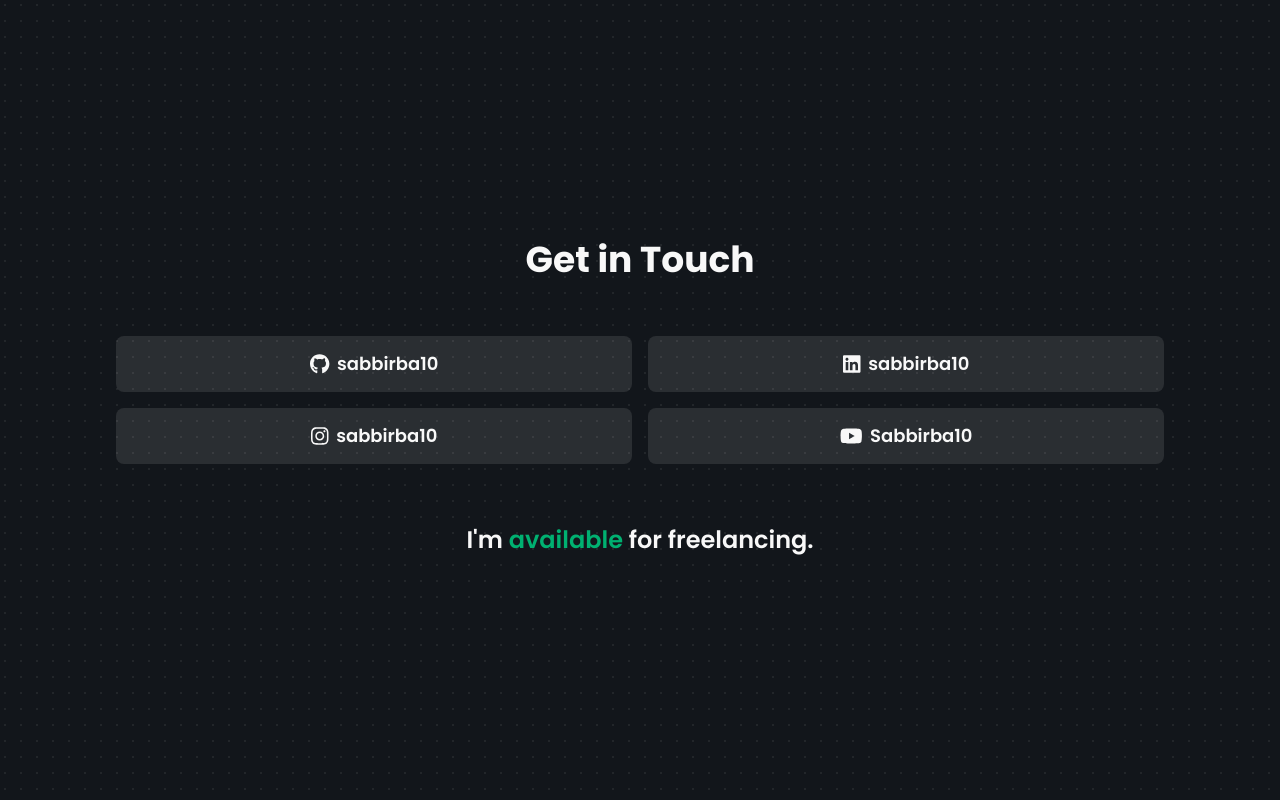
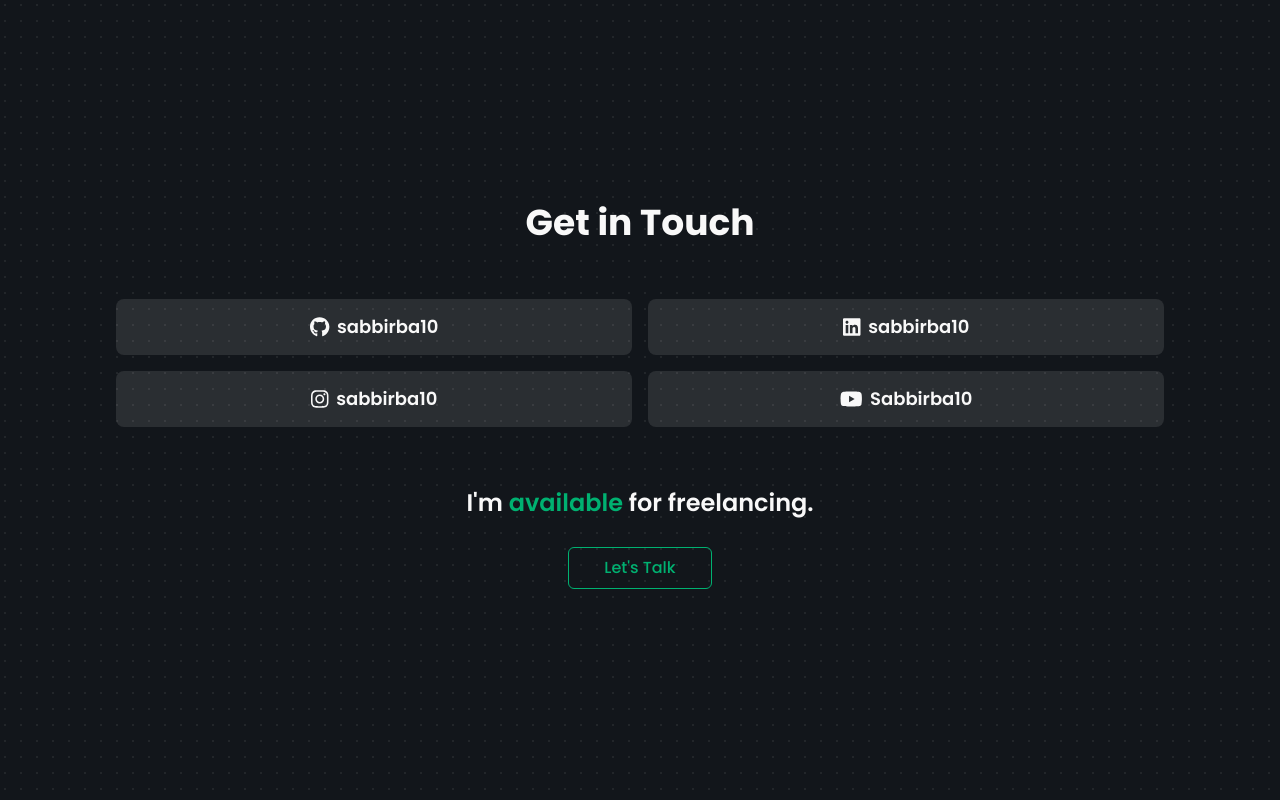
Before and after one commit to sabbirba/sabbirba, a Next.js app: page / in a window 1280 px wide. Shown: the part 4126-4926 px from the top of the page. Built offline with nearby package versions, Linux system fonts and the light colour scheme; what tailwindcss-debug-screens would draw is missing.

Commit message:
Add TalkButton component to HomeSection6 for enhanced user interaction

```diff
--- a/src/components/home/Section6.tsx
+++ b/src/components/home/Section6.tsx
@@ -5,6 +5,7 @@ import Column from "@/components/core/Column";
 import SectionTitle from "@/components/common/SectionTitle";
 import SocialButton from "./ui/SocialButton";
 import socialLinks from "@/data/socialLinks";
+import TalkButton from "./ui/TalkButton";
 
 const HomeSection6 = ({ id }: { id: string }) => {
   return (
@@ -34,6 +35,9 @@ const HomeSection6 = ({ id }: { id: string }) => {
             <span className="text-[var(--primaryColor)]">available</span> for
             freelancing.
           </p>
+            <div className="flex items-center justify-center mt-8 w-full">
+              <TalkButton />
+            </div>
         </Column>
       </ConstrainedBox>
     </ResponsiveBox>
```
